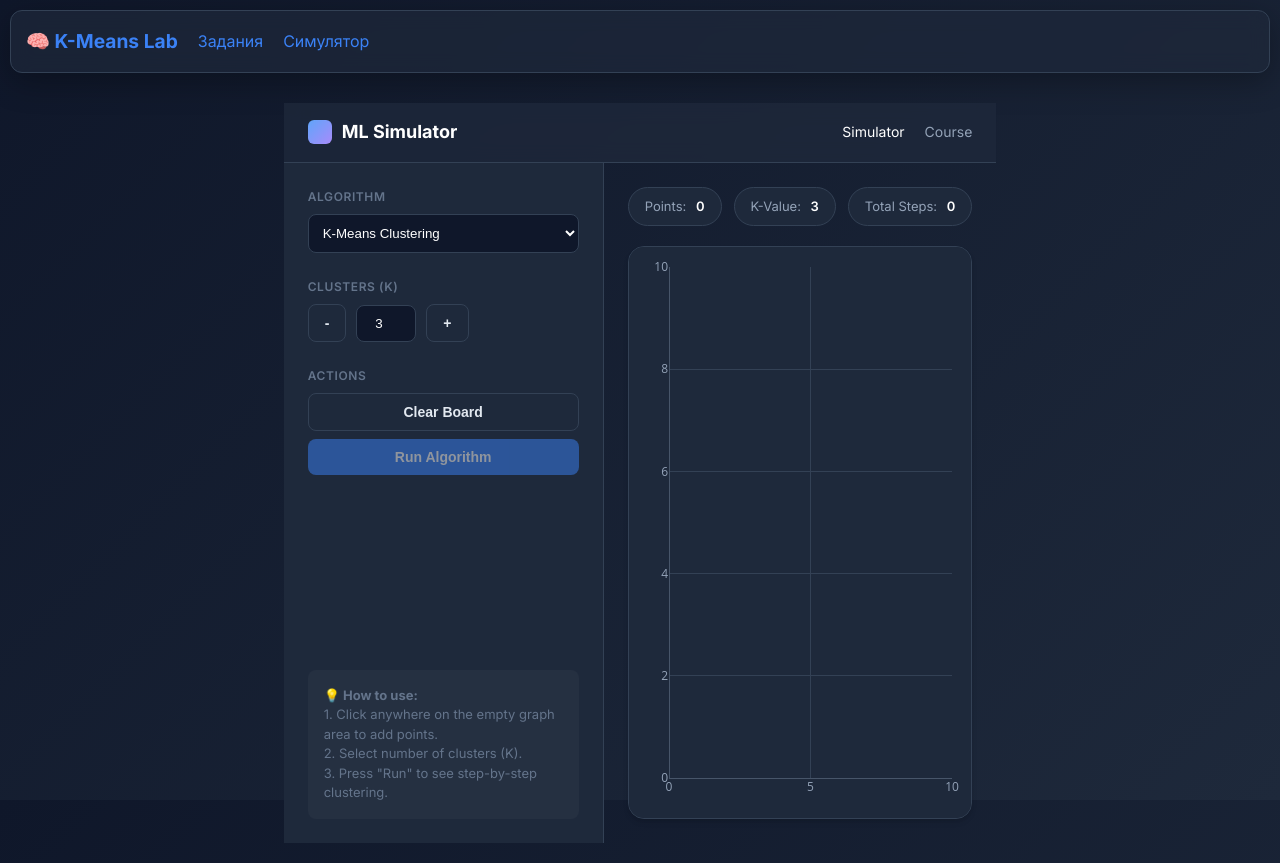
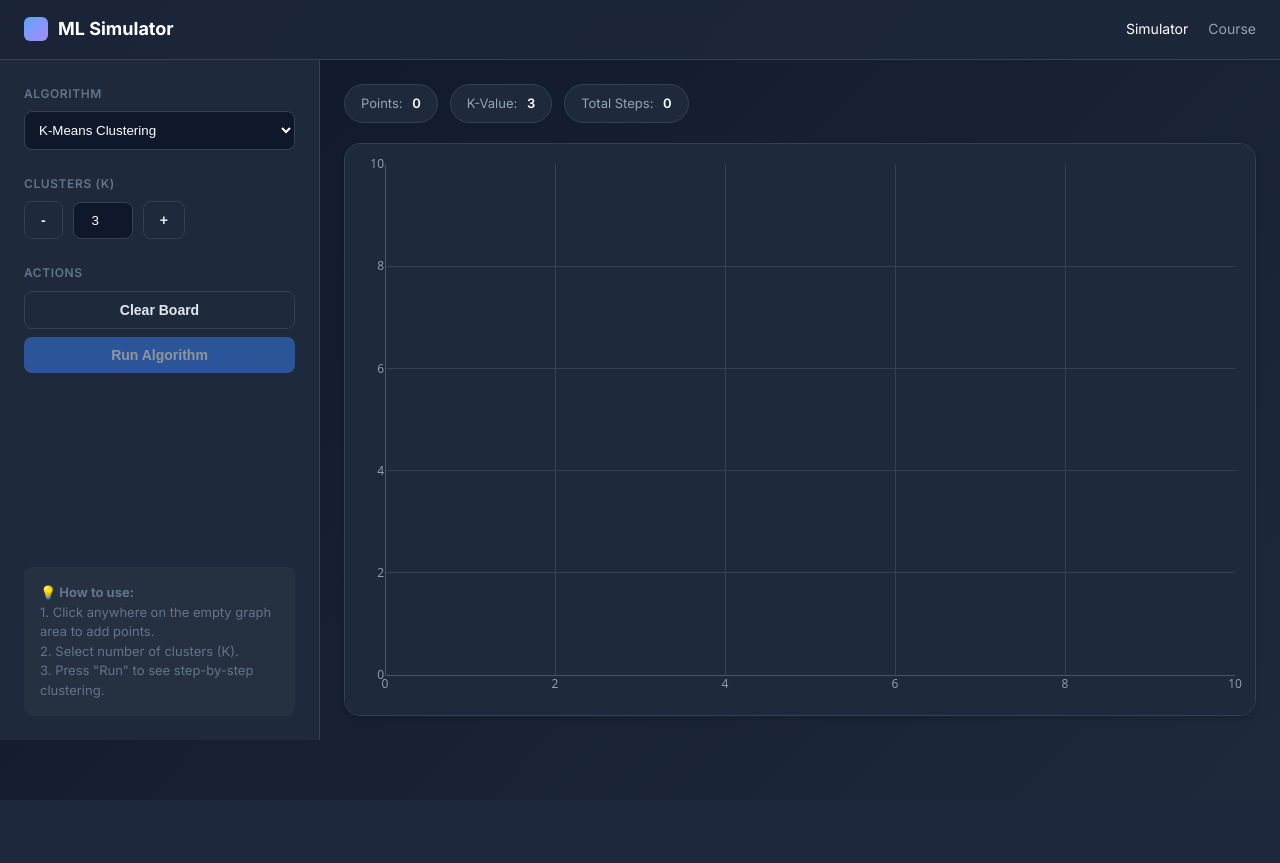
Before and after one commit to Arallez/diploma-clustering-app, a Django app: page /simulator/ in a window 1280 px wide. After the commit the page ends 740 px from the top, so only its background shows below. Run offline with Django 4.2, Linux system fonts and the light colour scheme; some libraries are stand-ins or nearby versions.

Commit message:
fix: убрать дублирование навигации в base.html (симулятор использует свою)

```diff
--- a/templates/base.html
+++ b/templates/base.html
@@ -13,17 +13,8 @@
     {% block extra_css %}{% endblock %}
 </head>
 <body>
-    <!-- Навигация -->
-    <nav class="glass" style="margin: 10px; padding: 15px;">
-        <div style="display: flex; gap: 20px; align-items: center;">
-            <a href="/simulator/" style="font-weight: 700; font-size: 1.2rem;">🧠 K-Means Lab</a>
-            <a href="/simulator/tasks/">Задания</a>
-            <a href="/simulator/">Симулятор</a>
-        </div>
-    </nav>
-
-    <!-- Основной контент -->
-    <main class="container">
+    <!-- Основной контент (навигация внутри страниц) -->
+    <main>
         {% block content %}{% endblock %}
     </main>
 
```
